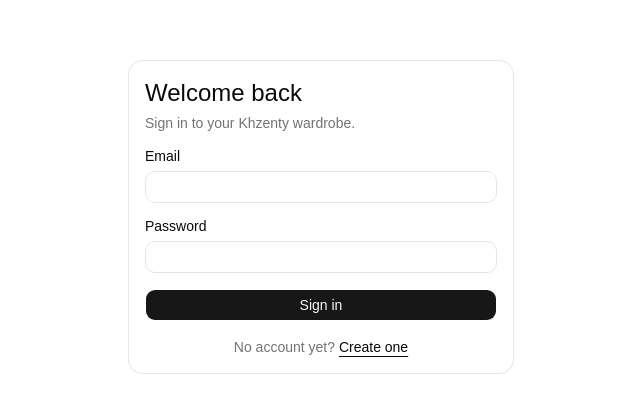
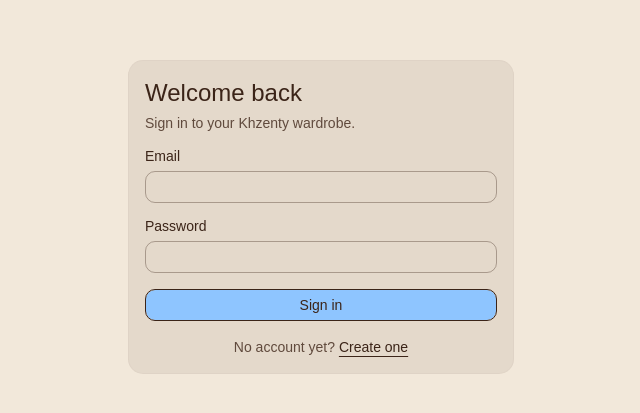
Before and after one commit to mounasmiri/khzenty, a React (Vite) app in the folder client/: page /login in a window 1280 px wide. Shown: the part 183-596 px from the top of the page, without its empty margins (319-959 px from the left). Built offline with nearby package versions, Linux system fonts and the light colour scheme; no server answers.

Commit message:
style: apply final color identity

```diff
--- a/client/src/components/app-shell.tsx
+++ b/client/src/components/app-shell.tsx
@@ -9,17 +9,29 @@ const NAV = [
   { to: '/laundry', label: 'Laundry', end: false },
 ] as const;
 
+// Header colours come from the --header/--nav tokens; in dark mode those tokens
+// reproduce the previous neutral look. The focus ring is overridden because the
+// default (brown) vanishes against the brown bar.
+const NAV_FOCUS =
+  'focus-visible:border-header-ring focus-visible:ring-header-ring/50';
+const NAV_BASE = `text-header-foreground hover:bg-nav-hover hover:text-nav-hover-foreground dark:hover:bg-nav-hover ${NAV_FOCUS}`;
+// Active: baby-blue text with an inset baby-blue underline, so the current page
+// reads by more than hue alone.
+const NAV_ACTIVE = `bg-nav-active text-nav-active-foreground hover:bg-nav-active hover:text-nav-active-foreground dark:hover:bg-nav-active shadow-[inset_0_-2px_0_0_var(--nav-indicator)] ${NAV_FOCUS}`;
+const NAV_IDLE = NAV_BASE;
+const HEADER_OUTLINE = `border-header-foreground/50 bg-transparent text-header-foreground hover:bg-nav-hover hover:text-nav-hover-foreground ${NAV_FOCUS}`;
+
 /** Layout for every signed-in page: shared header plus the routed content. */
 export function AppShell() {
   const { user, logout } = useAuth();
 
   return (
     <div className="bg-background text-foreground min-h-screen">
-      <header className="border-b">
+      <header className="bg-header text-header-foreground border-b">
         <div className="mx-auto flex max-w-5xl items-center justify-between gap-4 p-4">
           <Link to="/" className="flex flex-col">
             <span className="text-xl font-semibold tracking-tight">Khzenty</span>
-            <span className="text-muted-foreground text-xs">
+            <span className="text-header-muted text-xs">
               Organize less. Decide faster. Dress better.
             </span>
           </Link>
@@ -30,8 +42,9 @@ export function AppShell() {
                 {({ isActive }) => (
                   <Button
                     asChild
-                    variant={isActive ? 'secondary' : 'ghost'}
+                    variant="ghost"
                     size="sm"
+                    className={isActive ? NAV_ACTIVE : NAV_IDLE}
                     aria-current={isActive ? 'page' : undefined}
                   >
                     <span>{entry.label}</span>
@@ -39,10 +52,10 @@ export function AppShell() {
                 )}
               </NavLink>
             ))}
-            <span className="text-muted-foreground hidden text-sm sm:inline">
+            <span className="text-header-muted hidden text-sm sm:inline">
               {user?.name ?? user?.email}
             </span>
-            <Button variant="outline" size="sm" onClick={() => void logout()}>
+            <Button variant="outline" size="sm" className={HEADER_OUTLINE} onClick={() => void logout()}>
               Sign out
             </Button>
           </div>
--- a/client/src/components/ui/badge.tsx
+++ b/client/src/components/ui/badge.tsx
@@ -17,7 +17,7 @@ const badgeVariants = cva(
           "border-border text-foreground [a]:hover:bg-muted [a]:hover:text-muted-foreground",
         ghost:
           "hover:bg-muted hover:text-muted-foreground dark:hover:bg-muted/50",
-        link: "text-primary underline-offset-4 hover:underline",
+        link: "text-link underline-offset-4 hover:underline",
       },
     },
     defaultVariants: {
--- a/client/src/components/ui/button.tsx
+++ b/client/src/components/ui/button.tsx
@@ -9,16 +9,17 @@ const buttonVariants = cva(
   {
     variants: {
       variant: {
-        default: "bg-primary text-primary-foreground hover:bg-primary/80",
+        default:
+          "border-primary-border bg-primary text-primary-foreground hover:bg-primary-hover active:bg-primary-active",
         outline:
-          "border-border bg-background hover:bg-muted hover:text-foreground aria-expanded:bg-muted aria-expanded:text-foreground dark:border-input dark:bg-input/30 dark:hover:bg-input/50",
+          "border-secondary-border bg-background hover:bg-muted hover:text-foreground aria-expanded:bg-muted aria-expanded:text-foreground dark:border-input dark:bg-input/30 dark:hover:bg-input/50",
         secondary:
-          "bg-secondary text-secondary-foreground hover:bg-[color-mix(in_oklch,var(--secondary),var(--foreground)_5%)] aria-expanded:bg-secondary aria-expanded:text-secondary-foreground",
+          "border-secondary-border bg-secondary text-secondary-foreground hover:bg-[color-mix(in_oklch,var(--secondary),var(--foreground)_5%)] aria-expanded:bg-secondary aria-expanded:text-secondary-foreground",
         ghost:
           "hover:bg-muted hover:text-foreground aria-expanded:bg-muted aria-expanded:text-foreground dark:hover:bg-muted/50",
         destructive:
           "bg-destructive/10 text-destructive hover:bg-destructive/20 focus-visible:border-destructive/40 focus-visible:ring-destructive/20 dark:bg-destructive/20 dark:hover:bg-destructive/30 dark:focus-visible:ring-destructive/40",
-        link: "text-primary underline-offset-4 hover:underline",
+        link: "text-link underline-offset-4 hover:underline",
       },
       size: {
         default:
--- a/client/src/features/clothing/item-card.tsx
+++ b/client/src/features/clothing/item-card.tsx
@@ -24,7 +24,7 @@ export function ItemCard({ item, onLaundryChange }: ItemCardProps) {
   const inLaundry = item.laundryStatus === 'IN_LAUNDRY';
 
   return (
-    <div className="flex flex-col gap-2 rounded-lg border p-3">
+    <div className="bg-garment-card flex flex-col gap-2 rounded-lg border p-3">
       <Link
         to={`/items/${item.id}`}
         className="focus-visible:ring-ring hover:bg-accent -m-1 flex flex-col gap-2 rounded-md p-1 transition-colors focus-visible:ring-2 focus-visible:outline-none"
--- a/client/src/features/outfits/export-board.ts
+++ b/client/src/features/outfits/export-board.ts
@@ -21,7 +21,7 @@ export class BoardExportError extends Error {
  * Fallback surface colour, used only if the CSS variable cannot be read or the
  * canvas rejects its value. Matches `--garment-surface` in light mode.
  */
-export const FALLBACK_SURFACE = '#f6f6f6';
+export const FALLBACK_SURFACE = '#ffffff';
 
 /**
  * Reads the shared surface token out of the document.
--- a/client/src/index.css
+++ b/client/src/index.css
@@ -40,6 +40,21 @@
     --color-foreground: var(--foreground);
     --color-background: var(--background);
     --color-garment-surface: var(--garment-surface);
+    --color-garment-card: var(--garment-card);
+    --color-primary-border: var(--primary-border);
+    --color-primary-hover: var(--primary-hover);
+    --color-primary-active: var(--primary-active);
+    --color-secondary-border: var(--secondary-border);
+    --color-link: var(--link);
+    --color-header: var(--header);
+    --color-header-foreground: var(--header-foreground);
+    --color-header-muted: var(--header-muted);
+    --color-header-ring: var(--header-ring);
+    --color-nav-active: var(--nav-active);
+    --color-nav-active-foreground: var(--nav-active-foreground);
+    --color-nav-indicator: var(--nav-indicator);
+    --color-nav-hover: var(--nav-hover);
+    --color-nav-hover-foreground: var(--nav-hover-foreground);
     --radius-sm: calc(var(--radius) * 0.6);
     --radius-md: calc(var(--radius) * 0.8);
     --radius-lg: var(--radius);
@@ -50,53 +65,85 @@
 }
 
 :root {
-    --background: oklch(1 0 0);
-    --foreground: oklch(0.145 0 0);
-    --card: oklch(1 0 0);
-    --card-foreground: oklch(0.145 0 0);
-    --popover: oklch(1 0 0);
-    --popover-foreground: oklch(0.145 0 0);
-    --primary: oklch(0.205 0 0);
-    --primary-foreground: oklch(0.985 0 0);
-    --secondary: oklch(0.97 0 0);
-    --secondary-foreground: oklch(0.205 0 0);
-    --muted: oklch(0.97 0 0);
-    --muted-foreground: oklch(0.556 0 0);
-    --accent: oklch(0.97 0 0);
-    --accent-foreground: oklch(0.205 0 0);
-    --destructive: oklch(0.577 0.245 27.325);
-    --border: oklch(0.922 0 0);
-    --input: oklch(0.922 0 0);
-    --ring: oklch(0.708 0 0);
+    /* The four brand colours. Everything below is derived from these, so the
+       palette can be retuned here without touching a component. */
+    --palette-brown: #3b2418;
+    --palette-cream: #f2e8da;
+    --palette-blue: #8ec5ff;
+    --palette-white: #ffffff;
+
+    --background: var(--palette-cream);
+    --foreground: var(--palette-brown);
+
+    /* Panels (forms, modals, dropdowns): a beige a step darker than the page,
+       so they separate from it and from the pure-white garment cards. */
+    --card: color-mix(in oklab, var(--palette-cream) 93%, var(--palette-brown));
+    --card-foreground: var(--palette-brown);
+    --popover: color-mix(in oklab, var(--palette-cream) 93%, var(--palette-brown));
+    --popover-foreground: var(--palette-brown);
+
+    /* Primary: baby blue, brown label. Brown is the contrast carrier; the
+       border is what lifts a mid-light blue off a light cream page. */
+    --primary: var(--palette-blue);
+    --primary-foreground: var(--palette-brown);
+    --primary-border: var(--palette-brown);
+    --primary-hover: color-mix(in oklab, var(--palette-blue) 86%, var(--palette-brown));
+    --primary-active: color-mix(in oklab, var(--palette-blue) 74%, var(--palette-brown));
+
+    /* Secondary: cream, brown outline, brown label. */
+    --secondary: var(--palette-cream);
+    --secondary-foreground: var(--palette-brown);
+    --secondary-border: var(--palette-brown);
+
+    --muted: color-mix(in oklab, var(--palette-cream) 88%, var(--palette-brown));
+    --muted-foreground: color-mix(in oklab, var(--palette-brown) 78%, var(--palette-cream));
+    --accent: color-mix(in oklab, var(--palette-cream) 86%, var(--palette-brown));
+    --accent-foreground: var(--palette-brown);
+
+    /* Text-style links: brown, never blue — blue text fails on cream. */
+    --link: var(--palette-brown);
+
+    /* Same hue family as before, a touch deeper so it holds up on cream. */
+    --destructive: oklch(0.53 0.235 27.325);
+    --border: color-mix(in oklab, var(--palette-brown) 22%, transparent);
+    --input: color-mix(in oklab, var(--palette-brown) 35%, transparent);
+    --ring: var(--palette-brown);
     --chart-1: oklch(0.87 0 0);
     --chart-2: oklch(0.556 0 0);
     --chart-3: oklch(0.439 0 0);
     --chart-4: oklch(0.371 0 0);
     --chart-5: oklch(0.269 0 0);
     --radius: 0.625rem;
-    --sidebar: oklch(0.985 0 0);
-    --sidebar-foreground: oklch(0.145 0 0);
-    --sidebar-primary: oklch(0.205 0 0);
-    --sidebar-primary-foreground: oklch(0.985 0 0);
-    --sidebar-accent: oklch(0.97 0 0);
-    --sidebar-accent-foreground: oklch(0.205 0 0);
-    --sidebar-border: oklch(0.922 0 0);
-    --sidebar-ring: oklch(0.708 0 0);
+    --sidebar: color-mix(in oklab, var(--palette-cream) 93%, var(--palette-brown));
+    --sidebar-foreground: var(--palette-brown);
+    --sidebar-primary: var(--palette-blue);
+    --sidebar-primary-foreground: var(--palette-brown);
+    --sidebar-accent: color-mix(in oklab, var(--palette-cream) 86%, var(--palette-brown));
+    --sidebar-accent-foreground: var(--palette-brown);
+    --sidebar-border: color-mix(in oklab, var(--palette-brown) 22%, transparent);
+    --sidebar-ring: var(--palette-brown);
 
-    /* The one surface every garment photo sits on. Cutouts are stored with a
-       transparent background and never have a colour baked in, so this token
-       is the only thing that decides what shows through — change it here and
-       the grid, detail view, form and any future outfit board all follow.
+    /* Top navigation: brown bar, white text, baby blue marks the current page. */
+    --header: var(--palette-brown);
+    --header-foreground: var(--palette-white);
+    --header-muted: color-mix(in oklab, var(--palette-white) 72%, transparent);
+    --header-ring: var(--palette-blue);
+    --nav-active: transparent;
+    --nav-active-foreground: var(--palette-blue);
+    --nav-indicator: var(--palette-blue);
+    --nav-hover: color-mix(in oklab, var(--palette-white) 14%, transparent);
+    --nav-hover-foreground: var(--palette-white);
 
-       Deliberately off-white rather than near-white: once backgrounds are
-       removed, a white shirt on a 0.985 surface is an invisible silhouette.
-       0.965 keeps the tile light while leaving the garment an edge. */
-    --garment-surface: oklch(0.965 0 0);
+    /* Garment photos and the card around them are pure white in both modes.
+       Cutouts are stored transparent with no colour baked in, so this token is
+       the only thing that decides what shows through — the grid, detail view,
+       form and outfit board all follow it. */
+    --garment-surface: var(--palette-white);
+    --garment-card: var(--palette-white);
 
     /* Faint, and follows the alpha channel rather than the image box, so a
-       cutout reads as an object sitting on the surface. This is what keeps a
-       white garment legible — the shadow does the separating, so the surface
-       does not have to be dark enough to fight the photo. */
+       cutout reads as an object sitting on the surface. With the surface now
+       pure white this shadow is what keeps a white garment legible. */
     --garment-shadow: oklch(0 0 0 / 14%);
 }
 
@@ -133,9 +180,29 @@
     --sidebar-border: oklch(1 0 0 / 10%);
     --sidebar-ring: oklch(0.556 0 0);
 
-    /* Lifted off the card background for the same reason, so a dark garment
-       keeps an edge. */
-    --garment-surface: oklch(0.235 0 0);
+    /* Image containers stay pure white in both modes. */
+    --garment-surface: oklch(1 0 0);
+
+    /* The garment card's own box has no fill in dark mode: its text is light
+       and would be unreadable on white. Only the photo tile is white. */
+    --garment-card: transparent;
+
+    /* Tokens introduced by the light palette. Each is set to reproduce what
+       dark mode rendered before they existed, so the palette cannot leak. */
+    --primary-border: transparent;
+    --primary-hover: color-mix(in oklab, oklch(0.922 0 0) 80%, transparent);
+    --primary-active: color-mix(in oklab, oklch(0.922 0 0) 80%, transparent);
+    --secondary-border: transparent;
+    --link: oklch(0.922 0 0);
+    --header: oklch(0.145 0 0);
+    --header-foreground: oklch(0.985 0 0);
+    --header-muted: oklch(0.708 0 0);
+    --header-ring: oklch(0.556 0 0);
+    --nav-active: oklch(0.269 0 0);
+    --nav-active-foreground: oklch(0.985 0 0);
+    --nav-indicator: transparent;
+    --nav-hover: color-mix(in oklab, oklch(0.269 0 0) 50%, transparent);
+    --nav-hover-foreground: oklch(0.985 0 0);
 
     /* Stronger in dark mode: a 14% shadow is invisible against a dark tile. */
     --garment-shadow: oklch(0 0 0 / 45%);
```
